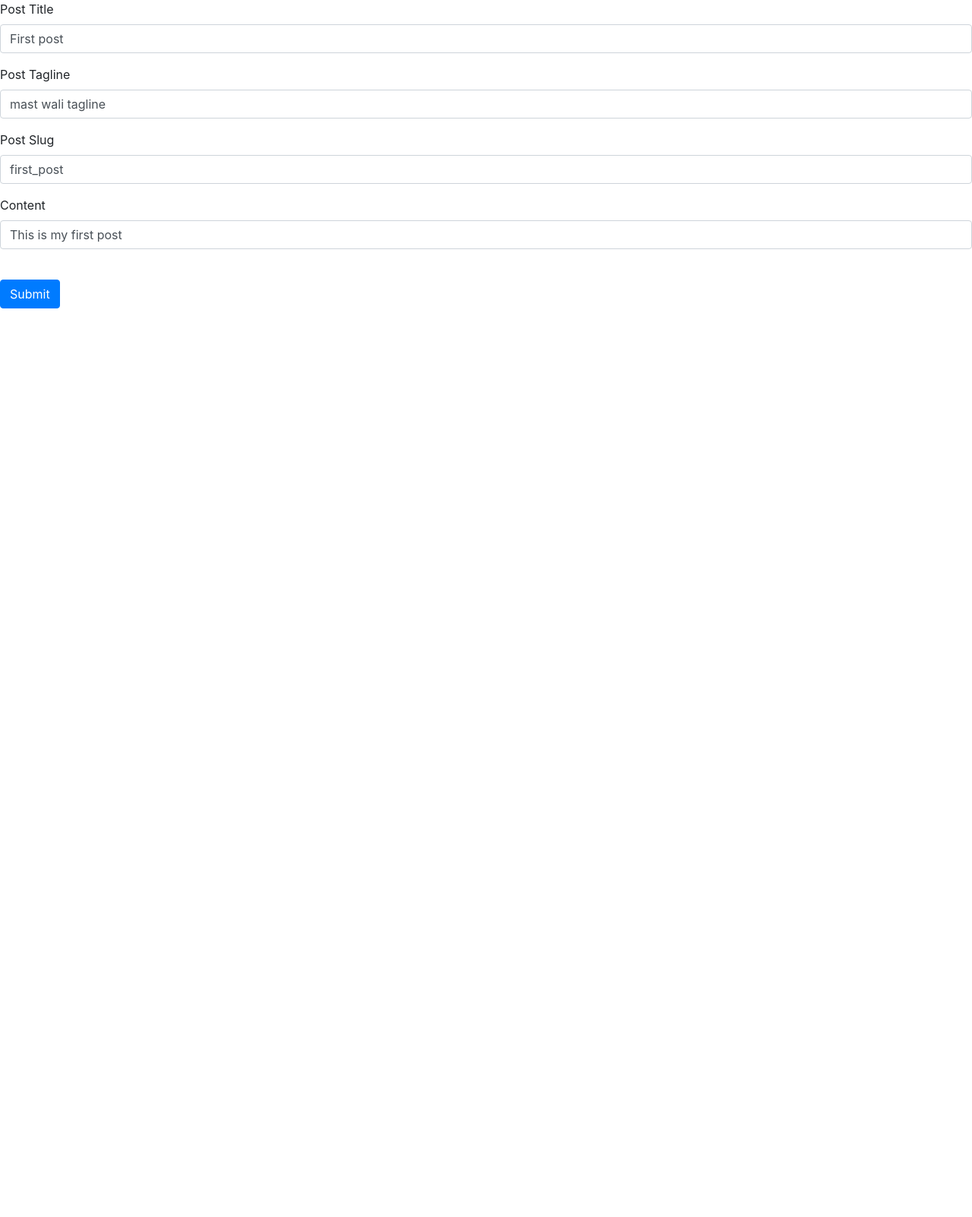
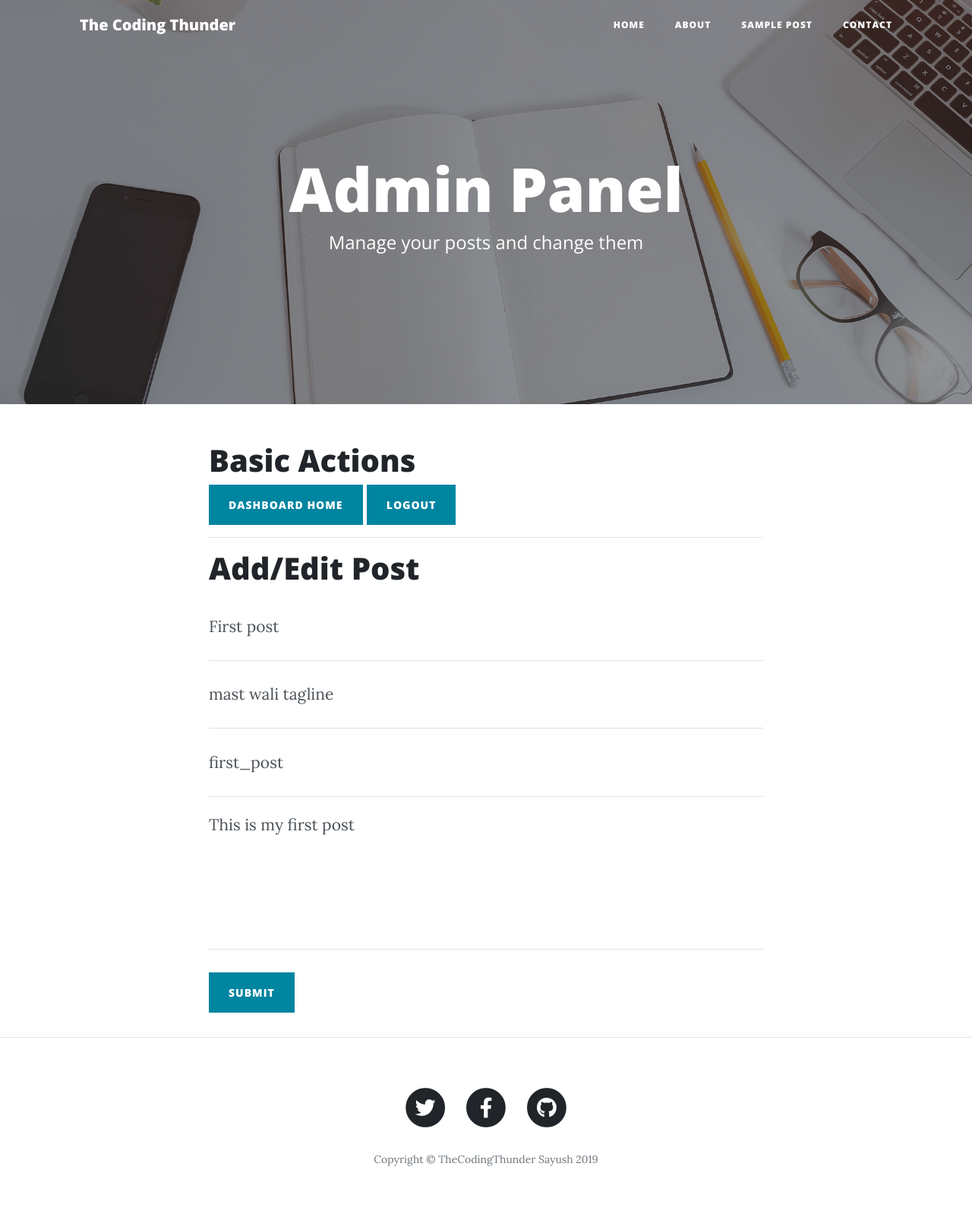
Before and after one commit to thedarkdivinity/flaskapp, a Flask app: template templates/edit.html in a window 1280 px wide. Shown: the whole page at 76% size. Before the commit the page ends 406 px from the top, so only its background shows below. Run offline with Flask 2, Linux system fonts and the light colour scheme; the template is opened without the code that fills it: values that come from a table or form of the project are taken from there, others are empty; data comes from the database, SQL or seed files in the repository; some libraries are stand-ins or nearby versions.

Commit message:
Update edit.html

```diff
--- a/templates/edit.html
+++ b/templates/edit.html
@@ -1,96 +1,76 @@
-<!doctype html>
-<html lang="en">
-  <head>
-    <title>Edit Post</title>
-    <!-- Required meta tags -->
-    <meta charset="utf-8">
-    <meta name="viewport" content="width=device-width, initial-scale=1, shrink-to-fit=no">
+{% extends "layout.html" %}
+{% block body %}
+    <!-- Page Header -->
+    <header class="masthead" style="background-image: url('{{ url_for('static', filename='img/home-bg.jpg') }}')">
+      <div class="overlay"></div>
+      <div class="container">
+        <div class="row">
+          <div class="col-lg-8 col-md-10 mx-auto">
+            <div class="site-heading">
+              <h1>Admin Panel</h1>
+              <span class="subheading">Manage your posts and change them</span>
+            </div>
+          </div>
+        </div>
+      </div>
+    </header>
 
-    <!-- Bootstrap CSS -->
-    <link rel="stylesheet" href="https://stackpath.bootstrapcdn.com/bootstrap/4.3.1/css/bootstrap.min.css" integrity="sha384-ggOyR0iXCbMQv3Xipma34MD+dH/1fQ784/j6cY/iJTQUOhcWr7x9JvoRxT2MZw1T" crossorigin="anonymous">
-  </head>
-  <body>
-      <form action="/edit" method="POST">
+    <!-- Main Content -->
+    <div class="container">
+      <div class="row">
+        <div class="col-lg-8 col-md-10 mx-auto">
+
+          <h1>Basic Actions</h1>
+
+           <a href="/login">  <button class="btn btn-primary"> Dashboard Home</button></a>
+           <a href="/logout">  <button class="btn btn-primary"> Logout</button></a>
+           <hr>
+<h1>Add/Edit Post</h1>
+
+
+ <form name="sentMessage" id="contactForm" action = "/edit/{{sno}}" method="post" novalidate>
             <div class="control-group">
               <div class="form-group floating-label-form-group controls">
-              <label>Post Title</label>
-              <input
-                type="text"
-                class="form-control"
-                placeholder="Name"
-                id="title"
-                name="title"
-                value="{{post.title}}"
-                required
-                data-validation-required-message="Please enter your name."
-              />
+                <label>Title</label>
+                <input type="text" class="form-control" placeholder="Title" id="title" name='title' required data-validation-required-message="Please enter your name." value="{{post.title}}">
                 <p class="help-block text-danger"></p>
               </div>
             </div>
             <div class="control-group">
               <div class="form-group floating-label-form-group controls">
-              <label>Post Tagline</label>
-              <input
-                type="email"
-                class="form-control"
-                placeholder="Post Tagline"
-                id="tagline"
-                name="tagline"
-                value="{{post.tagline}}"
-                required
-                data-validation-required-message="Please enter your tagline."
-              />
+                <label>Tagline</label>
+                <input type="text" class="form-control" placeholder="Tagline" id="tline" name="tagline" required data-validation-required-message="Please enter your email address." value="{{post.tagline}}">
                 <p class="help-block text-danger"></p>
               </div>
             </div>
             <div class="control-group">
               <div class="form-group col-xs-12 floating-label-form-group controls">
-              <label>Post Slug</label>
-              <input
-                type="tel"
-                class="form-control"
-                placeholder="Post Slug"
-                id="slug"
-                name="slug"
-                value="{{post.slug}}"
-                required
-                data-validation-required-message="Please enter the slug."
-              />
+                <label>Slug</label>
+                <input type="text" class="form-control" placeholder="Slug" name="slug" id="slug" required data-validation-required-message="Please enter your phone number." value="{{post.slug}}">
                 <p class="help-block text-danger"></p>
               </div>
             </div>
             <div class="control-group">
               <div class="form-group floating-label-form-group controls">
-              <label>Content</label>
-              <Input
-
-                class="form-control"
-                placeholder="content"
-                id="content"
-                name="content"
-                value="{{post.content}}"
-                required
-                data-validation-required-message="Please type content."
-              />
+                <label>content</label>
+                <textarea rows="5" class="form-control" placeholder="Content" name = "content" id="content" required data-validation-required-message="Please enter a message.">{{post.content}}</textarea>
                 <p class="help-block text-danger"></p>
               </div>
             </div>
-          <br />
+
+
+            <br>
             <div id="success"></div>
             <div class="form-group">
-            <button type="submit" class="btn btn-primary" id="sendMessageButton">
-              Submit
-            </button>
-
+              <button type="submit" class="btn btn-primary" id="sendMessageButton">Submit</button>
             </div>
-
           </form>
 
 
-    <!-- Optional JavaScript -->
-    <!-- jQuery first, then Popper.js, then Bootstrap JS -->
-    <script src="https://code.jquery.com/jquery-3.3.1.slim.min.js" integrity="sha384-q8i/X+965DzO0rT7abK41JStQIAqVgRVzpbzo5smXKp4YfRvH+8abtTE1Pi6jizo" crossorigin="anonymous"></script>
-    <script src="https://cdnjs.cloudflare.com/ajax/libs/popper.js/1.14.7/umd/popper.min.js" integrity="sha384-UO2eT0CpHqdSJQ6hJty5KVphtPhzWj9WO1clHTMGa3JDZwrnQq4sF86dIHNDz0W1" crossorigin="anonymous"></script>
-    <script src="https://stackpath.bootstrapcdn.com/bootstrap/4.3.1/js/bootstrap.min.js" integrity="sha384-JjSmVgyd0p3pXB1rRibZUAYoIIy6OrQ6VrjIEaFf/nJGzIxFDsf4x0xIM+B07jRM" crossorigin="anonymous"></script>
-  </body>
-</html>
+
+
+
+        </div>
+      </div>
+    </div>
+    {% endblock %}
```
Lines whose indentation alone changed are shown as unchanged.
